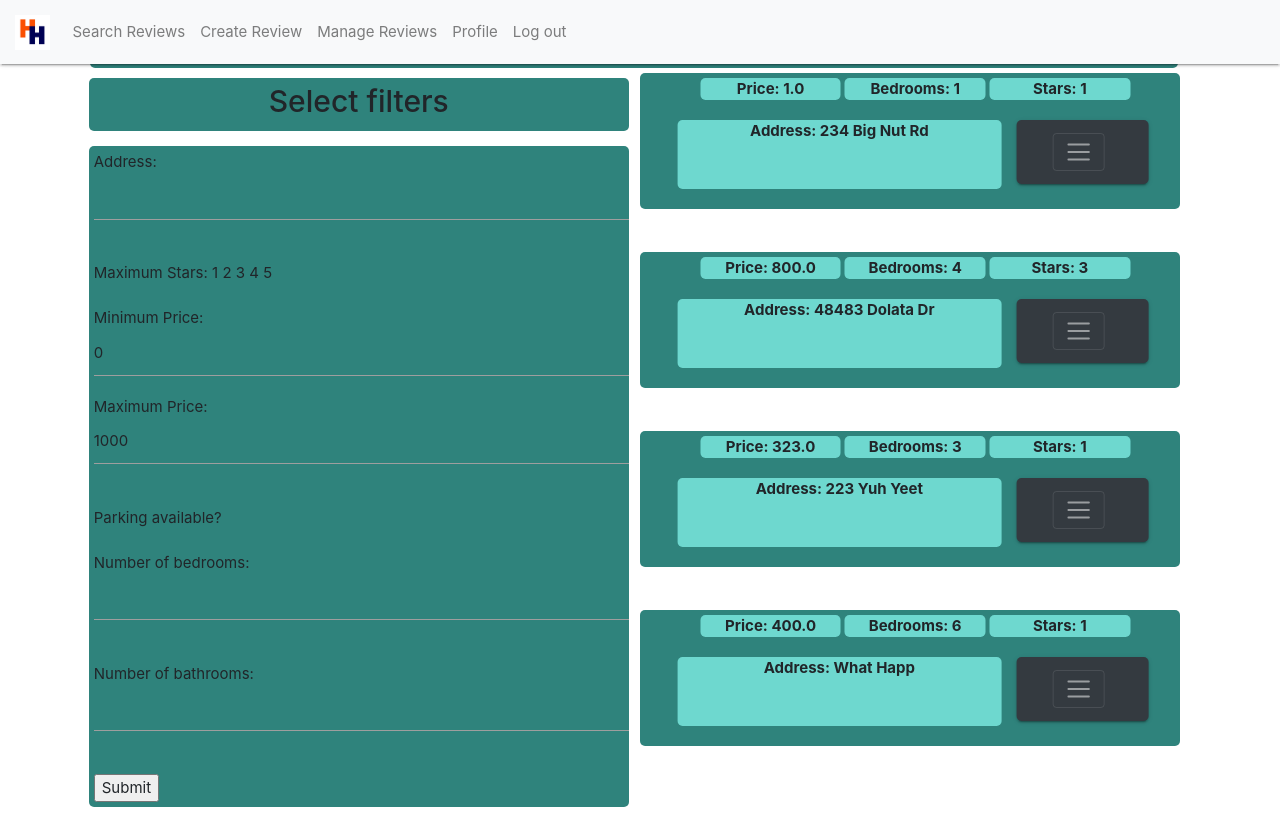
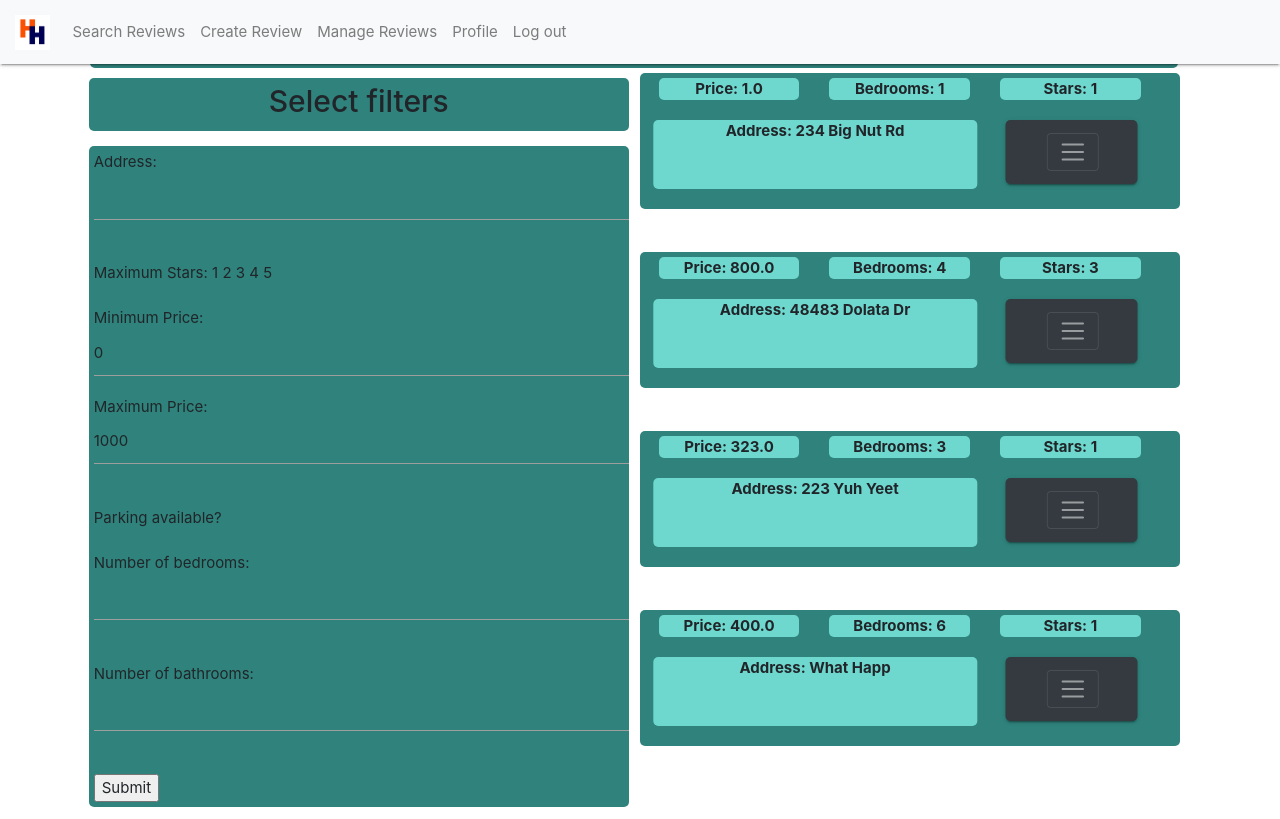
Before and after one commit to jperez913/Off-Grounds-Housing-App, a Django app: page / in a window 1280 px wide. Shown: the top 819 px of the page. Run offline with Django 3.2, Linux system fonts and the light colour scheme; a user stored in the database is signed in; data comes from the database, SQL or seed files in the repository; some libraries are stand-ins or nearby versions.

Commit message:
fixed review display

```diff
--- a/housing_review/templates/housing_review/all_reviews.html
+++ b/housing_review/templates/housing_review/all_reviews.html
@@ -87,7 +87,7 @@
   background-color: rgb(110, 216, 207);
   border-radius: 5px;
   text-align: center;
-  margin-left: 4px;
+  margin-left: 30px;
   margin-top: 5px;
 }
 
@@ -162,7 +162,7 @@ src="https://maps.googleapis.com/maps/api/js?key=AIzaSyBLDfHtyt6C7NqimxtXZ8imfqH
 {% for review in object_list %}
 <div class="collapseClass">
         <div class="row"
-            style="transform: translate(12%,0%);"> <!--  START FIRST ROW OF REVIEW -->
+            style="transform: translate(0%,0%);"> <!--  START FIRST ROW OF REVIEW -->
           <div class="col-3 rowElements">
               <b>Price: {{ review.price }}</b>
           </div>
@@ -173,15 +173,15 @@ src="https://maps.googleapis.com/maps/api/js?key=AIzaSyBLDfHtyt6C7NqimxtXZ8imfqH
               <b>Stars: {{ review.stars }}</b>
           </div>
         </div> <!--  END FIRST ROW OF REVIEW -->
-        <div class="row" style="width: 90%; transform: translate(10%, 0%);"> <!--  START SECOND ROW OF REVIEW -->
+        <div class="row" style="width: 90%; transform: translate(5%, 0%);"> <!--  START SECOND ROW OF REVIEW -->
         <div class="col-8 rowElements2">
             <b>Address: {{ review.address }}</b>
         </div>
         <div class="col-4">
             <nav class="navbar navbar-dark bg-dark buttonArea"
-                style="margin-right: 5px;">
+                style="margin-right: 5px; transform: translate(10%, 0%);">
                 <button class="navbar-toggler" type="button" data-toggle="collapse" data-target="#a{{ review.pk }}" aria-controls="{{ review.stars }}" aria-expanded="false" aria-label="Toggle navigation"
-                    style="transform: translate(40%,0%);">
+                    style="transform: translate(50%,0%);">
                   <span class="navbar-toggler-icon"></span>
                 </button>
               </nav>
@@ -189,12 +189,11 @@ src="https://maps.googleapis.com/maps/api/js?key=AIzaSyBLDfHtyt6C7NqimxtXZ8imfqH
         </div> <!-- END ROW FOR EXPANSION -->
         <div class="row justify-content-center">
             <div class="pos-f-t"
-                style="display: inline-block;">
+                style="display: inline-block; width: 90%;">
                 <div class="collapse" id="a{{ review.pk }}">
                   <div class="bg-dark p-4"
-                      style="margin-bottom: 10px; border-radius: 5px;">
+                      style="margin-bottom: 10px; border-radius: 5px; margin-left: 0%; margin-right: 0%;">
                     <ul class ="list-group">
-                      <li class="list-group-item" style="background-color: rgb(110, 216, 207);"><b>Reviewer</b> - {{ review.reviewer }}</li>
                       <li class="list-group-item" style="background-color: rgb(110, 216, 207);"><b>Neighboorhood</b> - {{ review.neighborhood }}</li>
                       <li class="list-group-item" style="background-color: rgb(110, 216, 207);"><b>Number of bathrooms</b> - {{ review.bathrooms }}</li>
                       <li class="list-group-item" style="background-color: rgb(110, 216, 207);"><b>Approximate distance</b> to Newcomb - {{ review.distance_to_newcomb }}</li>
```
